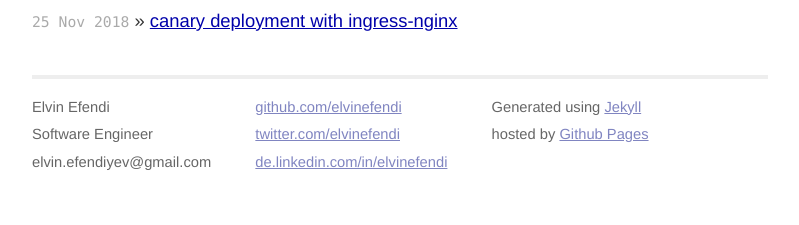
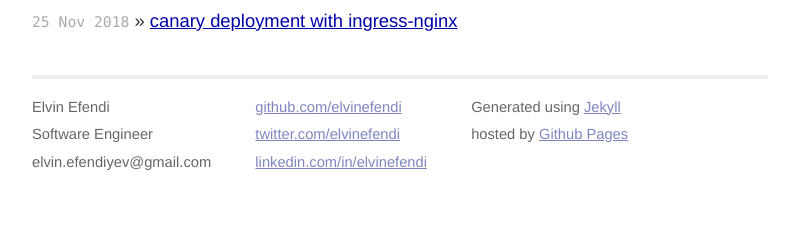
Before and after one commit to ElvinEfendi/elvinefendi.github.io, a Jekyll site: the page built from index.html, in a window 1280 px wide. Shown: the part 693-918 px from the top of the page, without its empty margins (240-1039 px from the left). Built offline with Jekyll 4.4.1, drawn with Linux system fonts in a browser that asks for light colours.

```diff
--- a/_layouts/default.html
+++ b/_layouts/default.html
@@ -40,7 +40,7 @@
               <p>
                 <a href="https://github.com/elvinefendi">github.com/elvinefendi</a><br />
                 <a href="https://twitter.com/elvinefendi">twitter.com/elvinefendi</a><br />
-                <a href="https://de.linkedin.com/in/elvinefendi">de.linkedin.com/in/elvinefendi</a><br />
+                <a href="https://www.linkedin.com/in/elvinefendi">linkedin.com/in/elvinefendi</a><br />
               </p>
             </div>
 	    <div class="contact">
```
